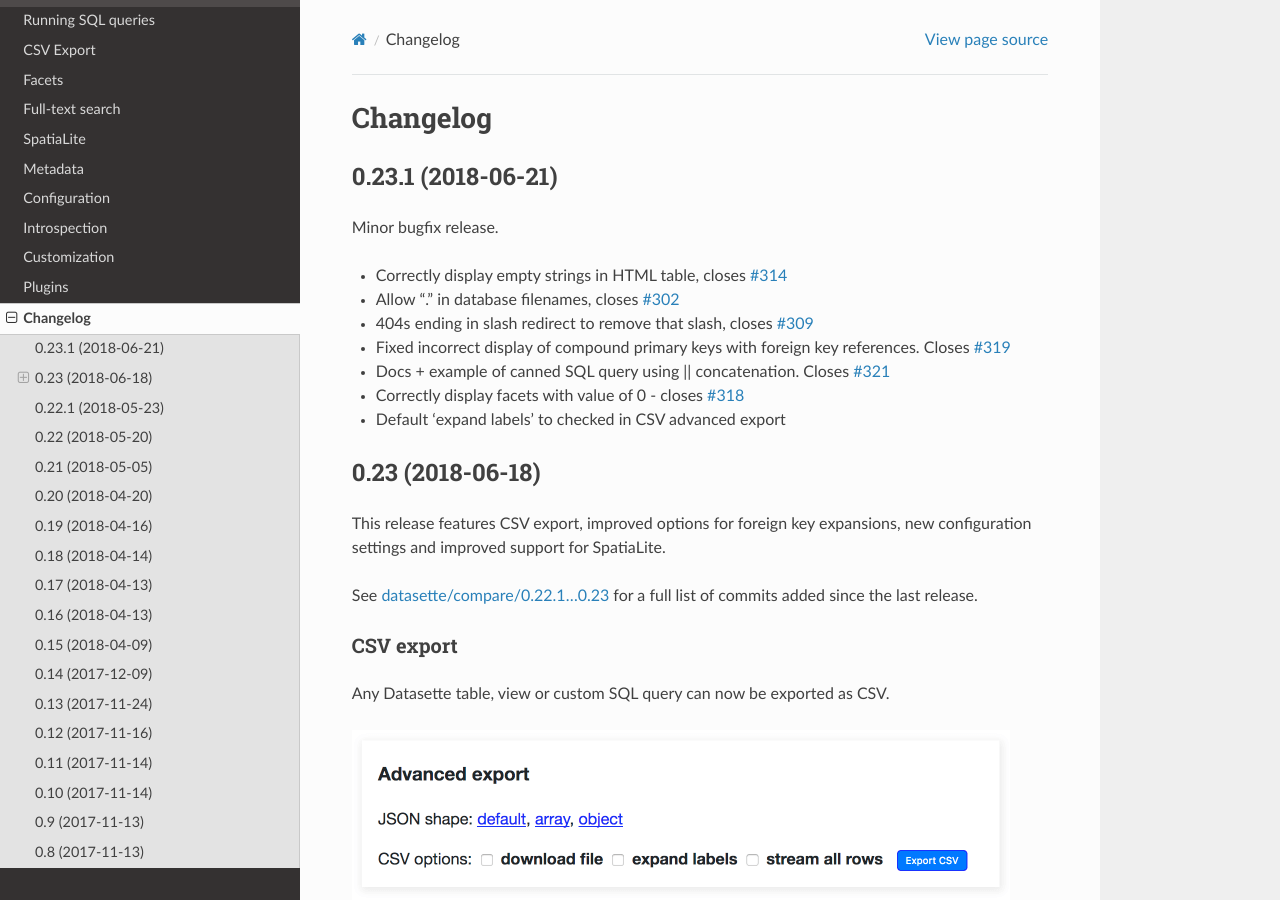
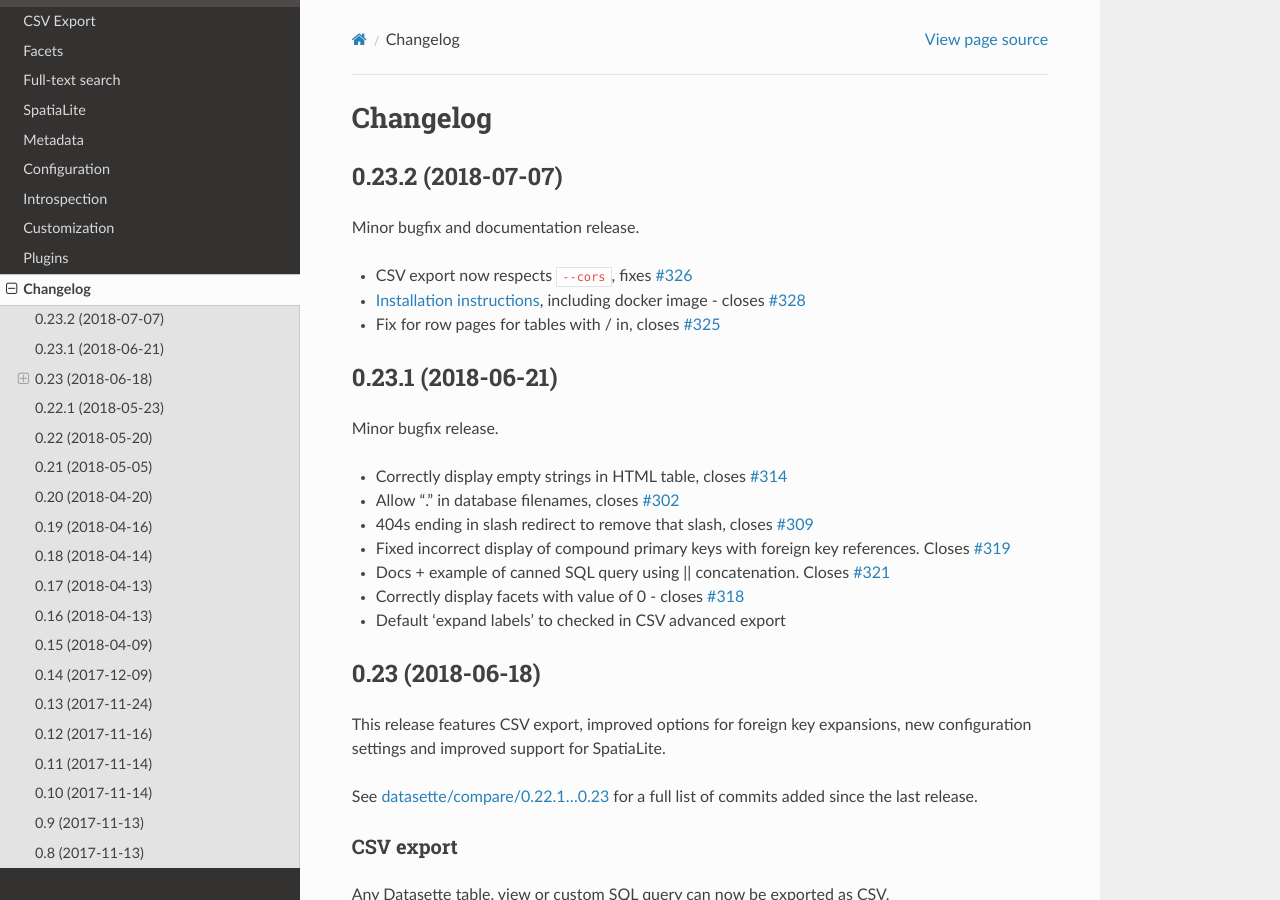
Before and after one commit to simonw/datasette, a Sphinx documentation site: the page built from docs/changelog.rst, in a window 1280 px wide and 900 px high. Built offline with Sphinx 7.4.7 and the Read the Docs theme 2.0.0, drawn with Linux system fonts in a browser that asks for light colours.

Commit message:
Release notes for 0.23.2

```diff
--- a/docs/changelog.rst
+++ b/docs/changelog.rst
@@ -1,6 +1,17 @@
 =========
 Changelog
 =========
+
+.. _v0_23_2:
+
+0.23.2 (2018-07-07)
+-------------------
+
+Minor bugfix and documentation release.
+
+- CSV export now respects ``--cors``, fixes `#326 <https://github.com/simonw/datasette/issues/326>`_
+- :ref:`Installation instructions <installation>`, including docker image - closes `#328 <https://github.com/simonw/datasette/issues/328>`_
+- Fix for row pages for tables with / in, closes `#325 <https://github.com/simonw/datasette/issues/325>`_
 
 .. _v0_23_1:
 
--- a/docs/installation.rst
+++ b/docs/installation.rst
@@ -1,3 +1,5 @@
+.. _installation:
+
 Installation
 ============
 
```
